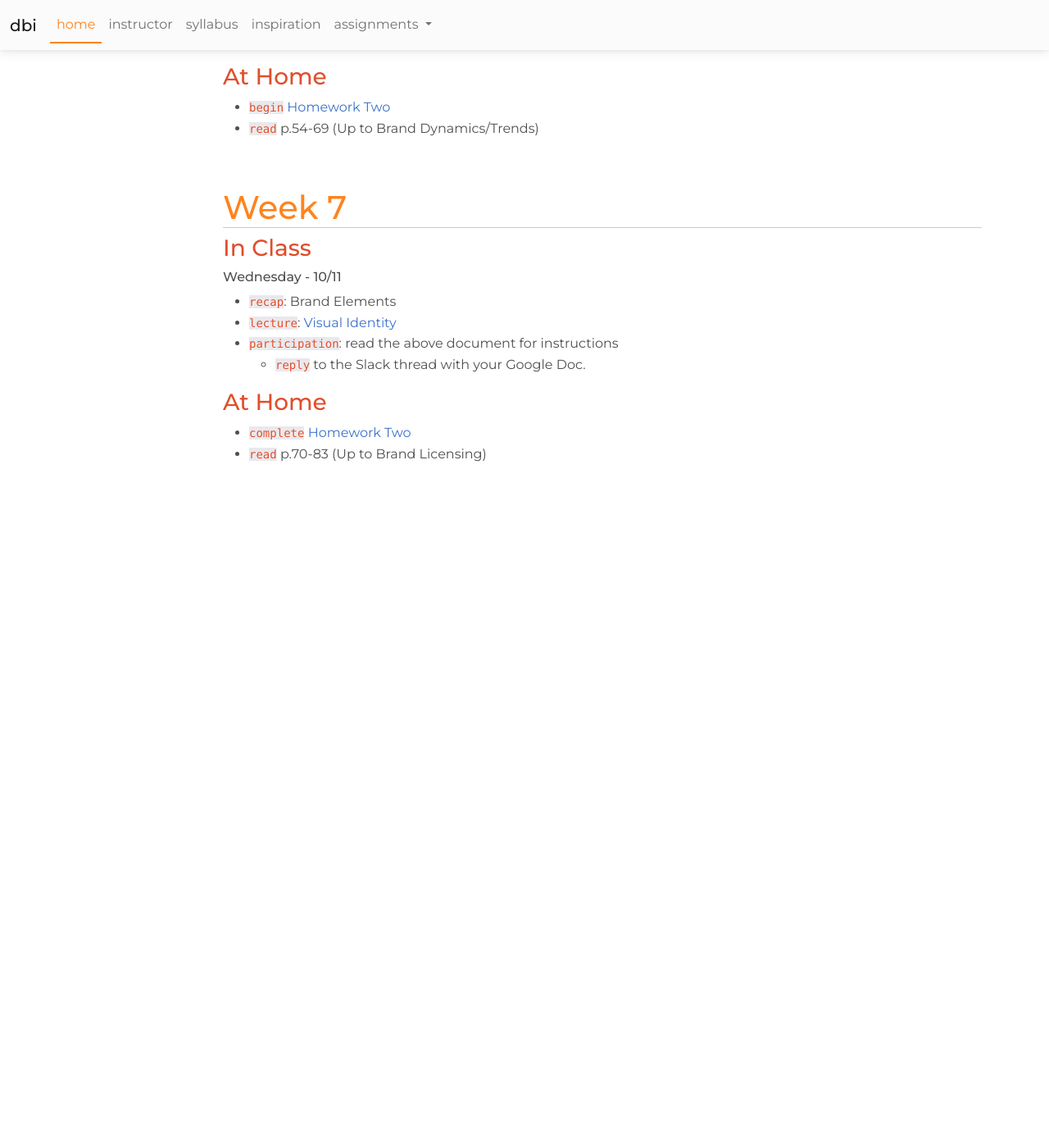
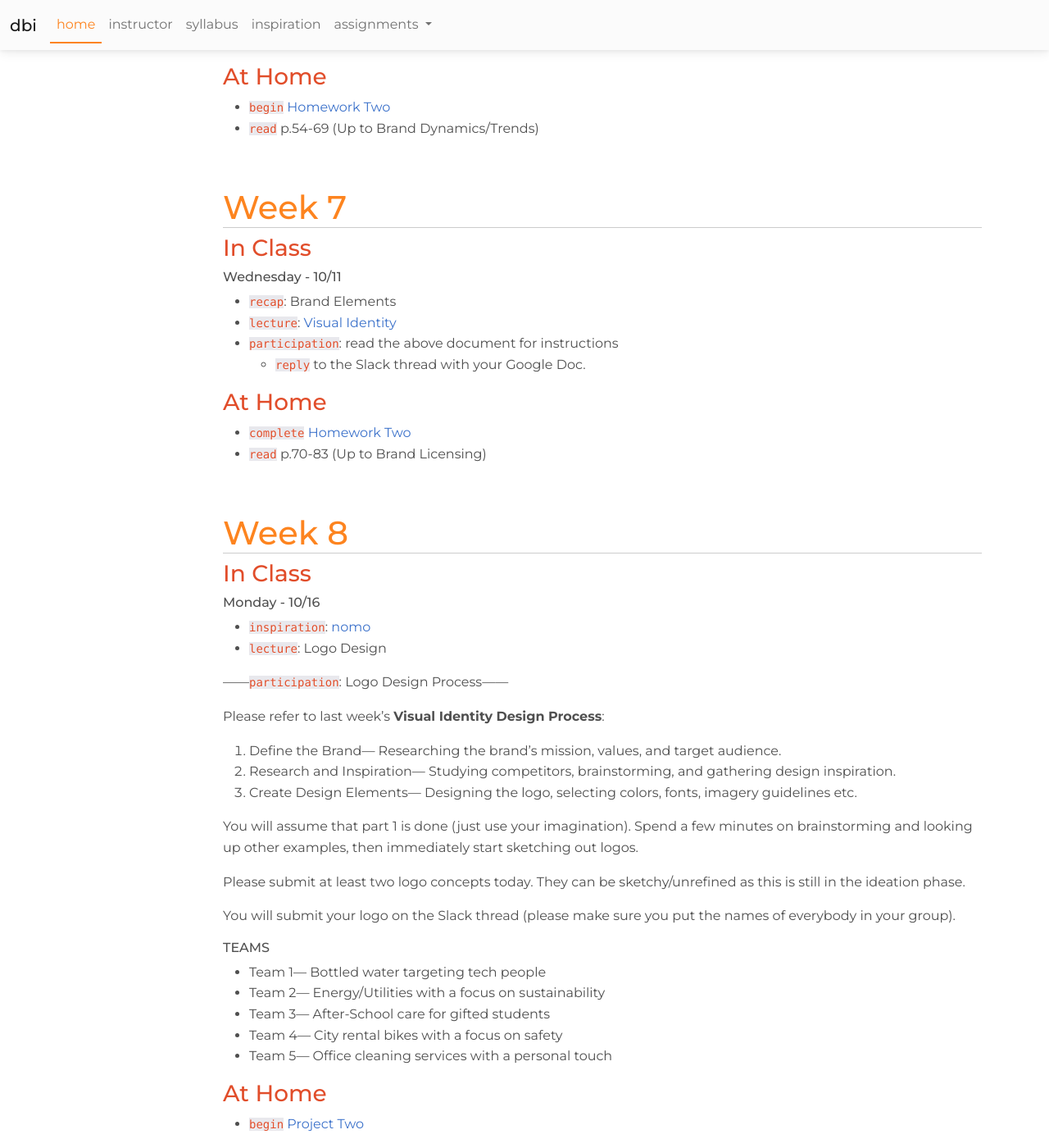
Before and after one commit to nicnosis/cu-courses, a Jekyll site: the page built from fa23/dbi/index.md, in a window 1280 px wide and 1400 px high, scrolled down 4759 px. Shown: the whole window at 82% size. Built offline with Jekyll 4.4.1, drawn with Linux system fonts in a browser that asks for light colours; nearby versions of some CDN libraries; before the commit the page ends 5341 px from its top, so only the background shows below that.

Commit message:
dbi is good to go

```diff
--- a/_includes/navs/dbi-assignments.html
+++ b/_includes/navs/dbi-assignments.html
@@ -3,4 +3,5 @@
     <a class="dropdown-item" href="{{path}}/assignments/hw2.html">Homework Two</a>
     <div class="dropdown-divider"></div>
     <a class="dropdown-item" href="{{path}}/assignments/p1.html">Project One</a>
+    <a class="dropdown-item" href="{{path}}/assignments/p2.html">Project Two</a>
 </li>
--- a/fa23/dbi/index.md
+++ b/fa23/dbi/index.md
@@ -193,3 +193,32 @@ Please use the [Zoom link](https://clarkson.zoom.us/j/9445480243) to access toda
 ### At Home
 * `complete` [Homework Two](assignments/hw2.html)
 * `read` p.70-83 (Up to Brand Licensing)
+
+## Week 8
+### In Class
+#### Monday - 10/16
+* `inspiration`: [nomo](https://www.behance.net/gallery/150673609/Nomo)
+* `lecture`: Logo Design
+
+——`participation`: Logo Design Process——
+
+Please refer to last week's __Visual Identity Design Process__:
+1. Define the Brand— Researching the brand's mission, values, and target audience.
+2. Research and Inspiration— Studying competitors, brainstorming, and gathering design inspiration.
+3. Create Design Elements— Designing the logo, selecting colors, fonts, imagery guidelines etc.
+
+You will assume that part 1 is done (just use your imagination). Spend a few minutes on brainstorming and looking up other examples, then immediately start sketching out logos.
+
+Please submit at least two logo concepts today. They can be sketchy/unrefined as this is still in the ideation phase.
+
+You will submit your logo on the Slack thread (please make sure you put the names of everybody in your group).
+
+###### TEAMS
+* Team 1--- Bottled water targeting tech people
+* Team 2--- Energy/Utilities with a focus on sustainability
+* Team 3--- After-School care for gifted students
+* Team 4--- City rental bikes with a focus on safety
+* Team 5--- Office cleaning services with a personal touch
+
+### At Home
+* `begin` [Project Two](assignments/p2.html)
```
Also changed, not shown: fa23/dbi/assignments/p2.md (added, +127 -0 lines), fa23/iaa/index.md (+13 -1 lines), fa23/ind/assignments/hw2.md (+2 -0 lines).
